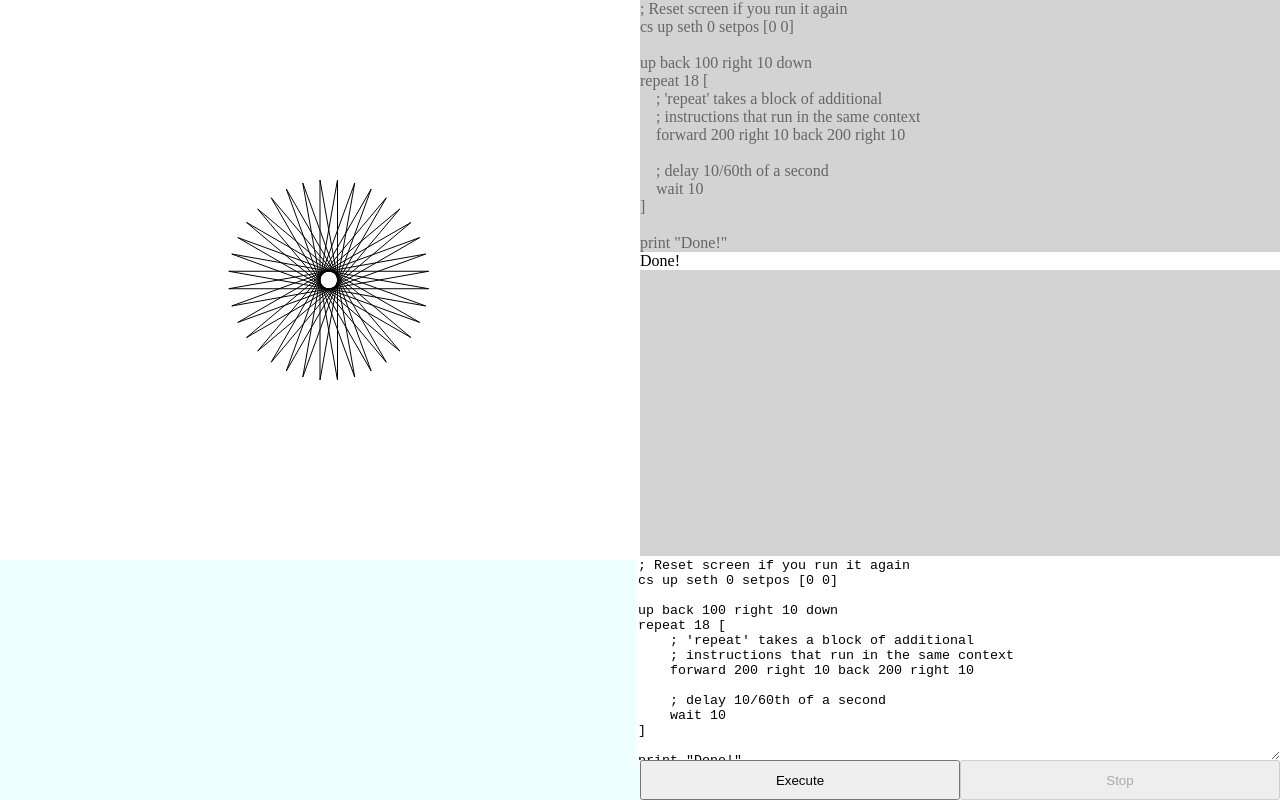
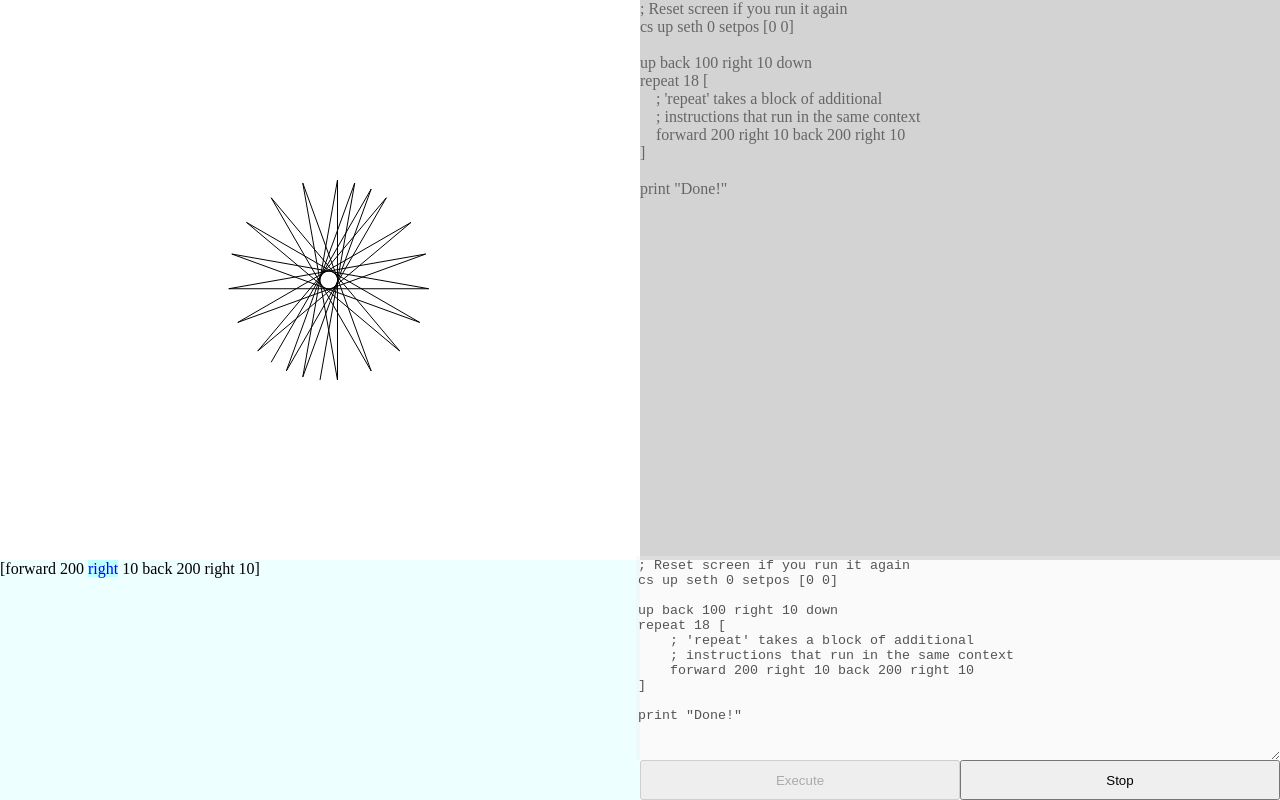
Before and after one commit to bvibber/turtle-world, a website with bundled scripts: page index.html in a window 1280 px wide. Built offline with nearby package versions, Linux system fonts and the light colour scheme.

Commit message:
hook for visualization, primitively done
also delays execution so we can watch it

```diff
--- a/index.css
+++ b/index.css
@@ -68,3 +68,11 @@
     background-color: white;
     color: black;
 }
+
+#logo-debug span {
+    color: black;
+}
+#logo-debug span.active {
+    color: blue;
+    background-color: #bff;
+}
--- a/index.html
+++ b/index.html
@@ -18,9 +18,6 @@ repeat 18 [
     ; 'repeat' takes a block of additional
     ; instructions that run in the same context
     forward 200 right 10 back 200 right 10
-
-    ; delay 10/60th of a second
-    wait 10
 ]
 
 print "Done!"</textarea>
--- a/src/index.js
+++ b/src/index.js
@@ -12,6 +12,7 @@ import {TurtleGraphics} from './turtle.js';
 
 let el = document.getElementById('logo-display');
 let elConsole = document.getElementById('logo-console');
+let elDebug = document.getElementById('logo-debug');
 let elInput = document.getElementById('logo-input');
 let elRun = document.getElementById('logo-run');
 let elStop = document.getElementById('logo-stop');
@@ -117,5 +118,56 @@ let api = {
     },
 };
 logo.globalScope.bindValues(api);
+logo.oncall = async function(func, args, body, node) {
+    // warning: template command calls won't have a body/node currently
+
+    updateBody(body, node);
+
+    await new Promise((resolve, reject) => {
+        let id = setTimeout(() => {
+            logo.onbreak = null;
+            resolve();
+        }, 100);
+        logo.onbreak = (reason) => {
+            clearTimeout(id);
+            reject(reason);
+        };
+    });
+};
+
+function node2html(node, map) {
+    let span = document.createElement('span');
+    let val = node.head;
+    if (val instanceof List) {
+        span.className = 'list';
+        span.appendChild(document.createTextNode('['));
+        let first = true;
+        for (let item of val.cursors()) {
+            if (first) {
+                first = false;
+            } else {
+                span.appendChild(document.createTextNode(' '));
+            }
+            span.appendChild(node2html(item, map));
+        }
+        span.appendChild(document.createTextNode(']'));
+    } else {
+        span.appendChild(document.createTextNode(String(val)));
+    }
+    map.set(node, span);
+    return span;
+}
+let nodeMap = new Map();
+let bodyNode = undefined;
+function updateBody(body, node) {
+    if (body !== bodyNode) {
+        elDebug.innerHTML = '';
+        elDebug.appendChild(node2html(new List(body), nodeMap));
+    }
+    let span = nodeMap.get(node);
+    if (span) {
+        span.className = 'active';
+    }
+}
 
 elRun.click();
--- a/src/logo.js
+++ b/src/logo.js
@@ -957,9 +957,17 @@ export class Interpreter {
         this.running = false;
         this.breakFlag = false;
 
-        // Callback for cancelable async operations
+        // Sync callback for cancelable async operations
         // exposed through commands.
         this.onbreak = null;
+
+        // Async callback for Logo code evaluation.
+        // Is called with the body, current node, and
+        // argument values on every command or operation
+        // call.
+        //
+        // Code can trace, or even delay execution.
+        this.oncall = null;
     }
 
     currentContext() {
@@ -1381,9 +1389,12 @@ export class Interpreter {
      * @param {function} func
      * @param {array} args
      */
-    async performCall(func, args) {
+    async performCall(func, args, body=undefined, node=undefined) {
         if (this.breakFlag) {
             throw new Error('Break requested');
+        }
+        if (this.oncall) {
+            await this.oncall(func, args, body, node);
         }
         return await func.apply(this, args);
     }
@@ -1494,7 +1505,8 @@ export class Interpreter {
                 throw new SyntaxError('End of input expecting variadic command');
             }
 
-            let command = iter.head;
+            let node = iter;
+            let command = node.head;
             let func = validateCommand(command);
             let args = [];
             iter = iter.tail;
@@ -1507,7 +1519,7 @@ export class Interpreter {
                         throw new SyntaxError('Not enough args to call ' + func.name);
                     }
                     iter = iter.tail;
-                    return await interpreter.performCall(func, args);
+                    return await interpreter.performCall(func, args, body, node);
                 }
                 let retval = await handleArg(iter.head);
                 if (retval === undefined) {
@@ -1520,13 +1532,14 @@ export class Interpreter {
 
         async function handleFixed() {
             // Fixed-length command
-            let command = iter.head;
+            let node = iter;
+            let command = node.head;
             let func = validateCommand(command);
             let args = [];
             iter = iter.tail;
             while (!context.stop) {
                 if (args.length >= func.length) {
-                    return await interpreter.performCall(func, args);
+                    return await interpreter.performCall(func, args, body, node);
                 }
                 if (iter.isEmpty()) {
                     throw new SyntaxError('End of input expecting fixed arg');
```
